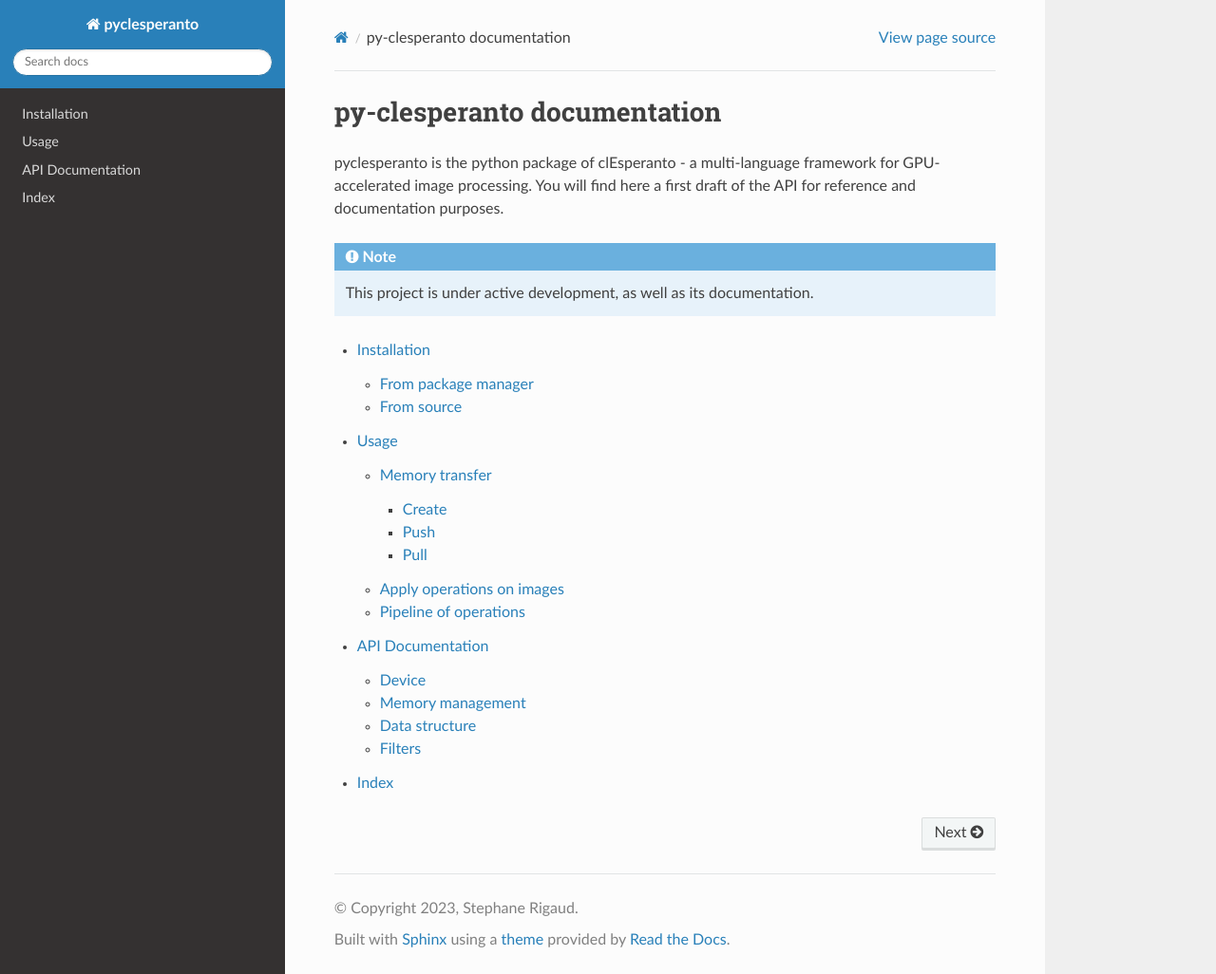
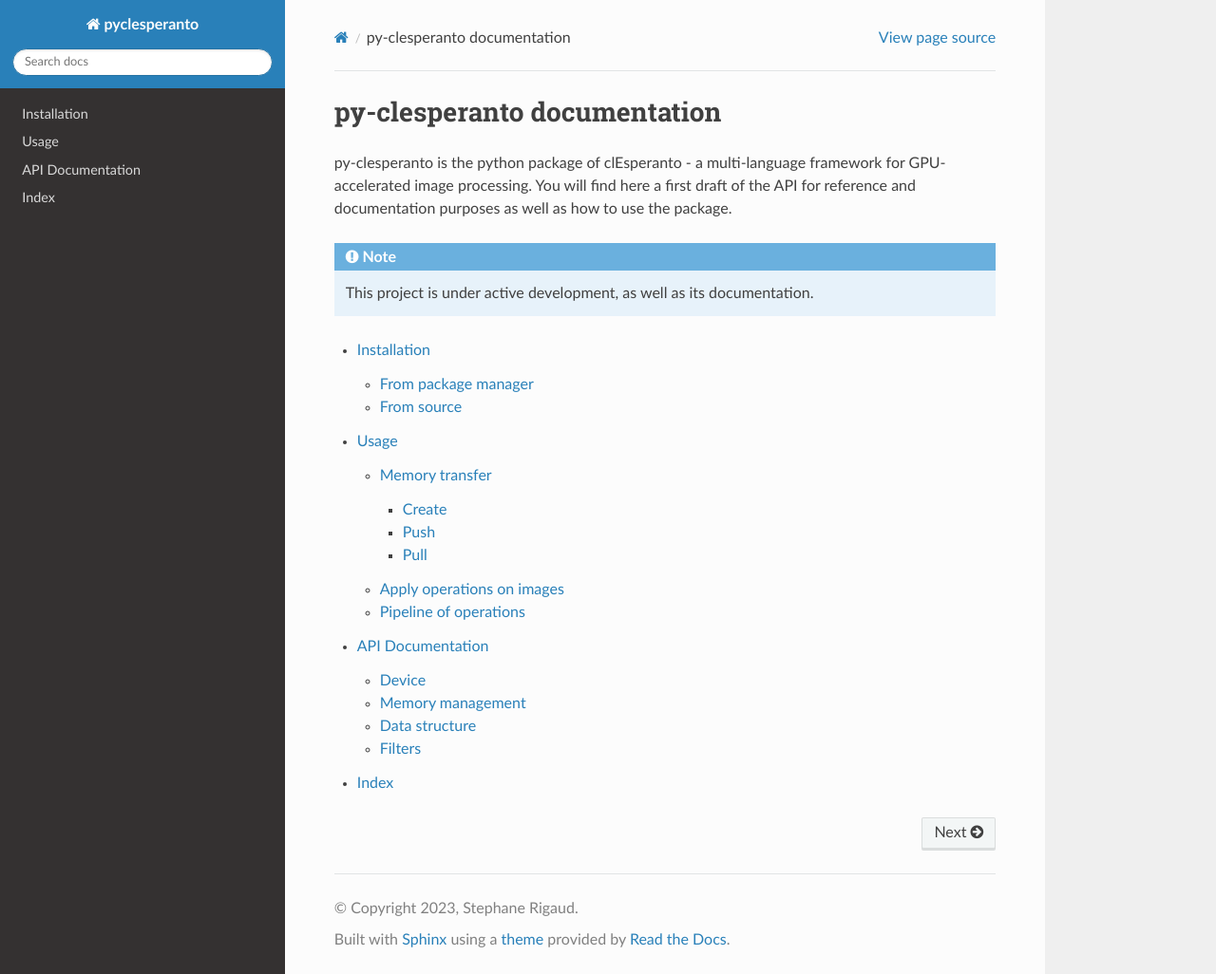
Before and after one commit to clEsperanto/pyclesperanto, a Sphinx documentation site: the page built from docs/source/index.rst, in a window 1280 px wide and 1026 px high. Shown: the whole window at 95% size. Built offline with Sphinx 7.4.7 and the Read the Docs theme 2.0.0, drawn with Linux system fonts in a browser that asks for light colours.

Commit message:
Update index.rst

```diff
--- a/docs/source/index.rst
+++ b/docs/source/index.rst
@@ -7,8 +7,8 @@
 py-clesperanto documentation
 ******************************************************
 
-pyclesperanto is the python package of clEsperanto - a multi-language framework for GPU-accelerated image processing.
-You will find here a first draft of the API for reference and documentation purposes.
+py-clesperanto is the python package of clEsperanto - a multi-language framework for GPU-accelerated image processing.
+You will find here a first draft of the API for reference and documentation purposes as well as how to use the package.
 
 .. note::
 
```
